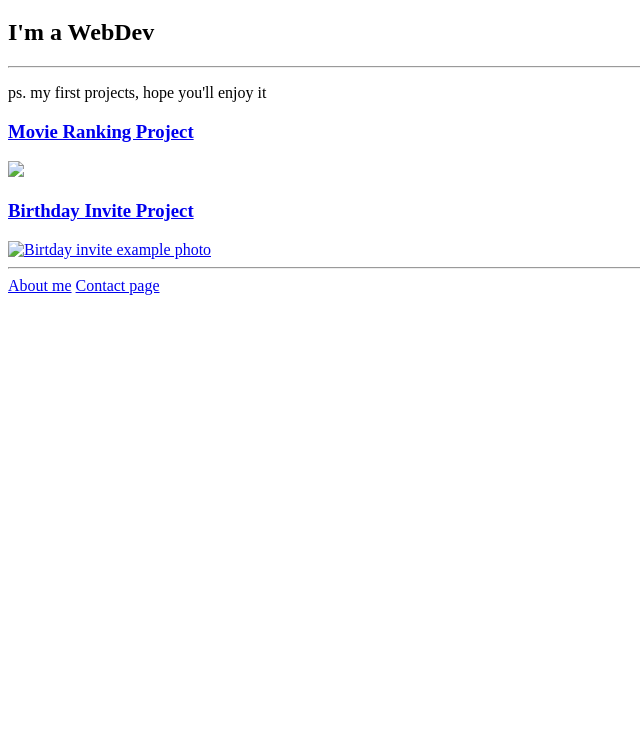
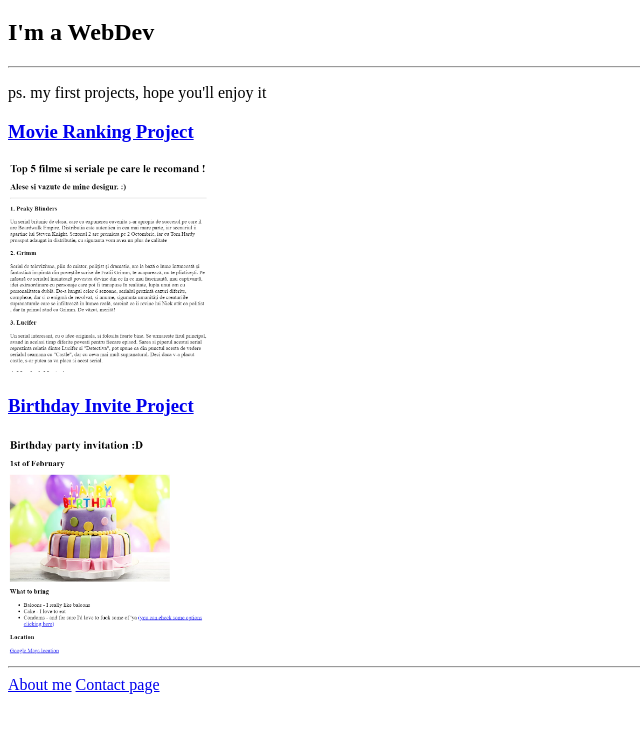
Before and after one commit to powerasi/html_porofolio, a plain HTML site: page index.html in a window 1280 px wide. Shown: the part 61-794 px from the top of the page, without its empty margins (0-640 px from the left). Drawn offline with Linux system fonts and the light colour scheme; the site is published under a folder, as on GitHub Pages, so addresses that start at the root find nothing.

Commit message:
Update index.html

```diff
--- a/index.html
+++ b/index.html
@@ -13,10 +13,10 @@
 
     <p>ps. my first projects, hope you'll enjoy it</p>
     <h3><a href="public/movie-ranking.html">Movie Ranking Project</a></h3>
-    <a href="public/movie-ranking.html"><img src="/assets/images/movie-ranking.png" width="200px"/></a>
+    <a href="public/movie-ranking.html"><img src="assets/images/movie-ranking.png" width="200px"/></a>
 
     <h3><a href="/public/birthday-invite.html">Birthday Invite Project</a></h3>
-    <a href="/public/birthday-invite.html"><img src="/assets/images/birthday-invite.png" width="200px" alt="Birtday invite example photo"/></a>
+    <a href="/public/birthday-invite.html"><img src="assets/images/birthday-invite.png" width="200px" alt="Birtday invite example photo"/></a>
 
     <hr />
 
```
